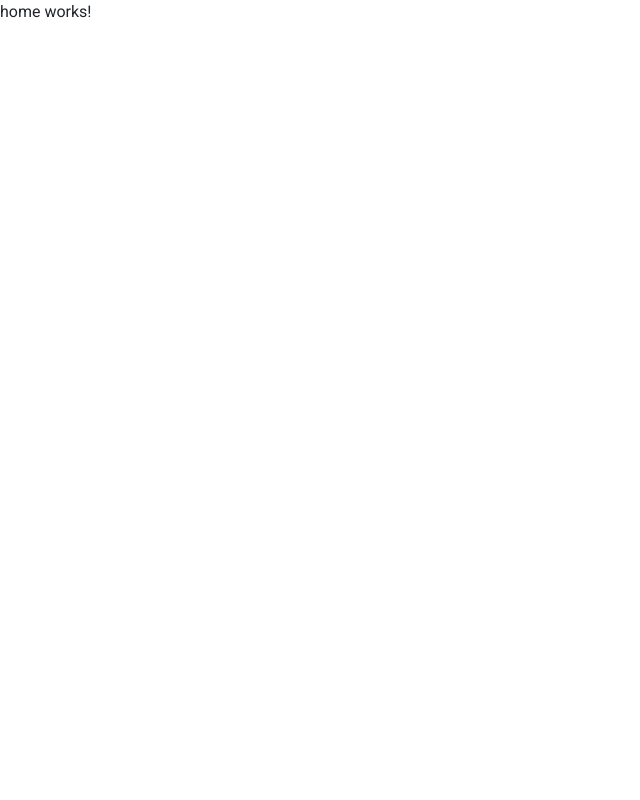
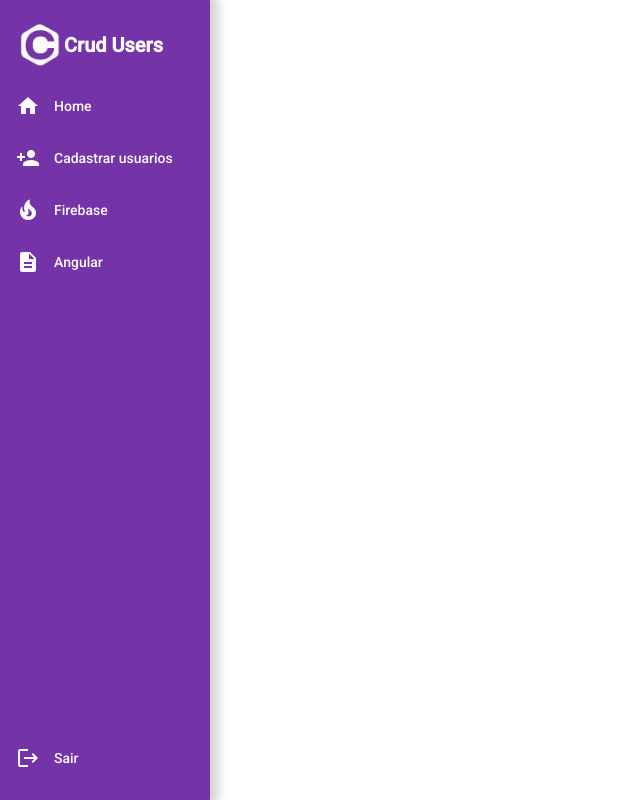
Before and after one commit to CaioVictor3/Crud-Users, an Angular app: page /home in a window 1280 px wide. Shown: the whole page, without its empty margins (0-640 px from the left). Built offline with nearby package versions, Linux system fonts and the light colour scheme.

Commit message:
Menu Criado

```diff
--- a/src/app/app.module.ts
+++ b/src/app/app.module.ts
@@ -8,19 +8,23 @@ import { ButtonComponent } from './components/button/button.component';
 import { LoginComponent } from './pages/login/login.component';
 import { FormsModule } from '@angular/forms';
 import { HomeComponent } from './pages/home/home.component';
+import { MenuComponent } from './components/menu/menu.component';
+import { MatIconModule } from '@angular/material/icon';
 
 @NgModule({
   declarations: [
     AppComponent,
     ButtonComponent,
     LoginComponent,
-    HomeComponent
+    HomeComponent,
+    MenuComponent,
   ],
   imports: [
     BrowserModule,
     AppRoutingModule,
     BrowserModule,
     FormsModule,
+    MatIconModule,
   ],
   providers: [
     provideAnimationsAsync()
--- /dev/null
+++ b/src/app/components/menu/menu.component.html
@@ -0,0 +1,32 @@
+<nav class="sidemenu">
+    <ul>
+        <li routerLink="/home" class="logo">
+            <img src="../../../assets/logo.png" width="40px">
+            <span class="logo">Crud Users</span>
+        </li>
+        <li routerLink="/home">
+            <mat-icon>home</mat-icon>
+            Home
+        </li>
+        <li routerLink="/usuarios">
+            <mat-icon>person_add</mat-icon>
+            Cadastrar usuarios
+        </li>
+        <li>
+            <a href="https://firebase.google.com/docs?hl=pt-br" target="_blank">
+                <mat-icon>local_fire_department</mat-icon>
+                Firebase
+            </a>
+        </li>
+        <li>
+            <a href="https://angular.dev/overview" target="_blank">
+                <mat-icon>description</mat-icon>
+                Angular
+            </a>
+        </li>
+        <li routerLink="/login" class="logout">
+            <mat-icon>logout</mat-icon>
+            Sair
+        </li>
+    </ul>
+</nav>
--- /dev/null
+++ b/src/app/components/menu/menu.component.scss
@@ -0,0 +1,59 @@
+.sidemenu{
+
+    width: 210px;
+    height: 100vh;
+    min-height: 100vh;
+    display: block;
+    float: left;
+    background-color: var(--primary-color);
+    padding: 10px 0px;
+    box-shadow: 4px 0px 10px 4px #0a0a0a30;
+    margin-right: 16px;
+
+    ul{padding: 0;}
+
+    .logo{
+        font-size: 20px;
+        font-weight: bold;
+        margin-left: 4px;
+    }
+
+    li{
+        font-size: 14px;
+        font-weight: 500;
+        color: #fafafa;
+        padding: 14px 16px;
+        margin: 0;
+        display: flex;
+        align-items: center;
+        justify-content: left;
+        transition: 0.3s linear all;
+        mat-icon{
+            margin-right: 14px;
+            font-size: 24px;
+        }
+        &:hover{
+            background-color: #e6e6e6;
+            cursor: pointer;
+            color: var(--primary-color);
+        }
+
+        a {
+            color: inherit !important;
+            text-decoration: none !important;
+            display: flex;
+            align-items: center;
+            width: 100%;
+            height: 100%;
+        }
+    }
+
+    .logout{
+        position: absolute;
+        bottom: 0;
+        width: 210px;
+        margin-bottom: 16px;
+    }
+
+
+}
--- a/src/app/pages/home/home.component.html
+++ b/src/app/pages/home/home.component.html
@@ -1 +1 @@
-<p>home works!</p>
+<app-menu></app-menu>
--- a/src/app/pages/home/home.component.ts
+++ b/src/app/pages/home/home.component.ts
@@ -5,6 +5,8 @@ import { Component } from '@angular/core';
   templateUrl: './home.component.html',
   styleUrl: './home.component.scss'
 })
+
+
 export class HomeComponent {
 
 }
```
Also changed, not shown: src/app/components/menu/menu.component.ts (added, +10 -0 lines), 1 other file (tests, documents, lock files or other folders).
